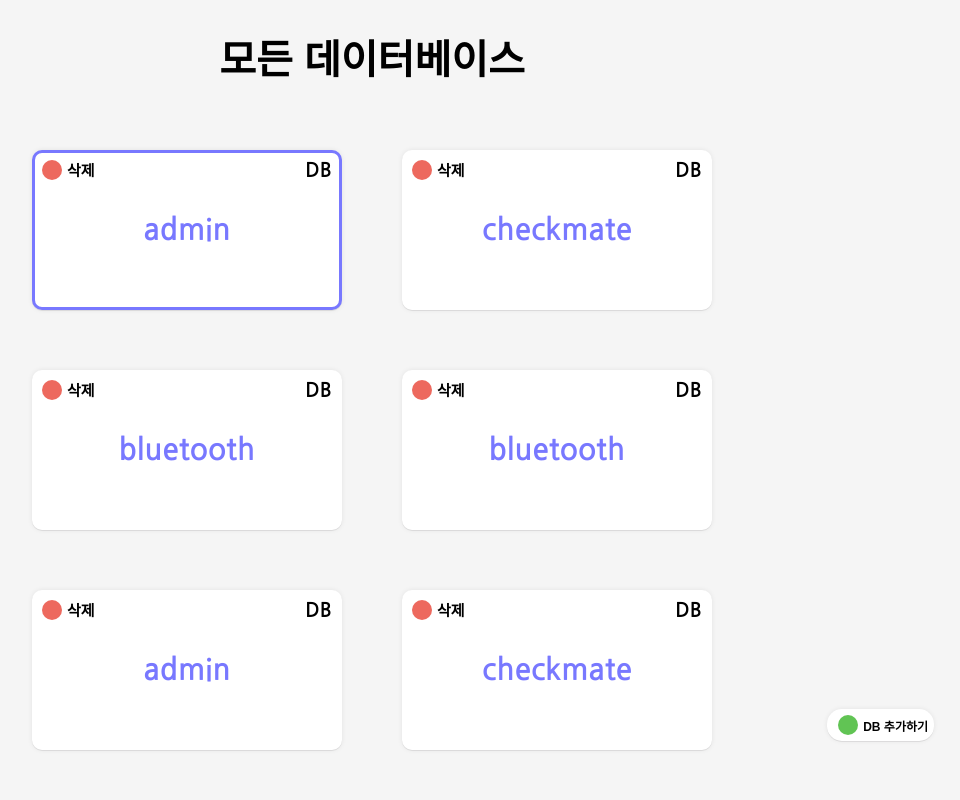
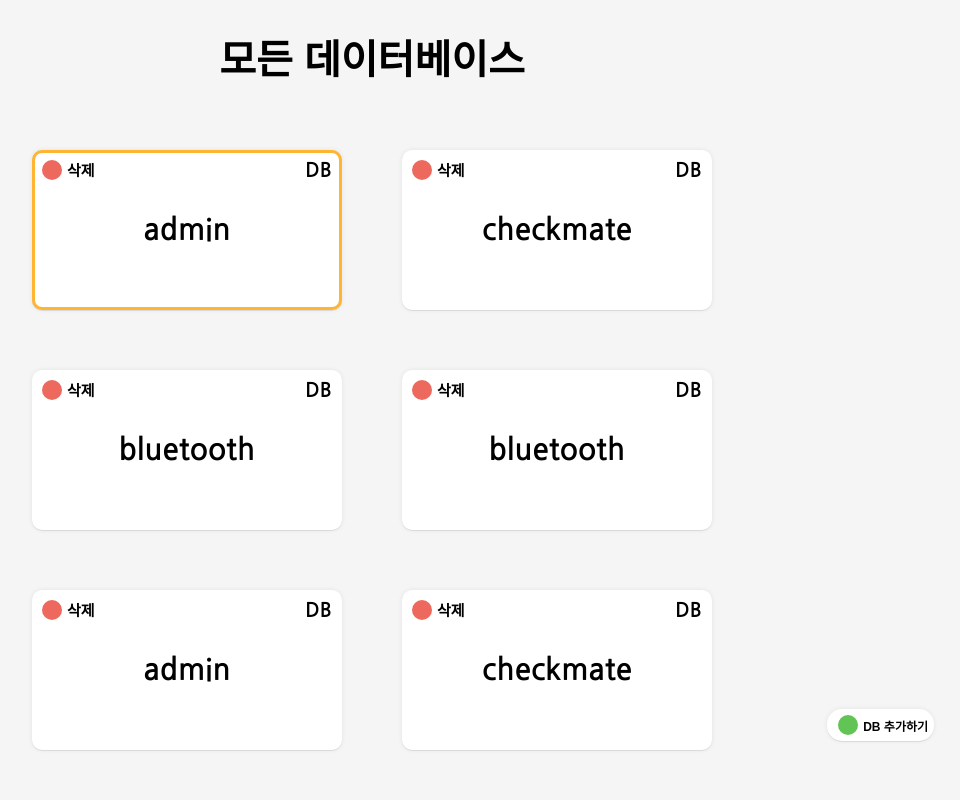
Before and after one commit to CBNU-AACP/Admin, a React (Create React App) app in the folder client/: page / in a window 1280 px wide. In both pictures the pointer is over the element 455 px from the left and 230 px from the top of the page. Shown: the top 800 px of the page, without its empty margins (268-1228 px from the left). Built offline with nearby package versions, Linux system fonts and the light colour scheme.

Commit message:
[CHO] #5 - Change hover color

```diff
--- a/client/src/components/DbCardList/DbCard/style.scss
+++ b/client/src/components/DbCardList/DbCard/style.scss
@@ -16,7 +16,7 @@
   }
   &:hover {
     padding: 2px;
-    border: 3px solid $deepblue;
+    border: 3px solid $primary;
   }
   .btnBox {
     display: flex;
@@ -54,7 +54,7 @@
     text-align: center;
     font-size: 30px;
     font-weight: bold;
-    color: $deepblue;
+    color: $black;
     &:hover {
       cursor: pointer;
     }
```
